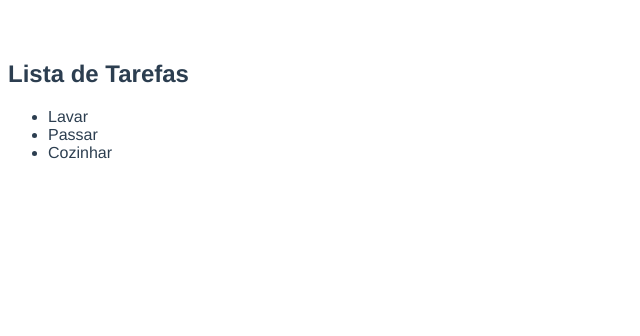
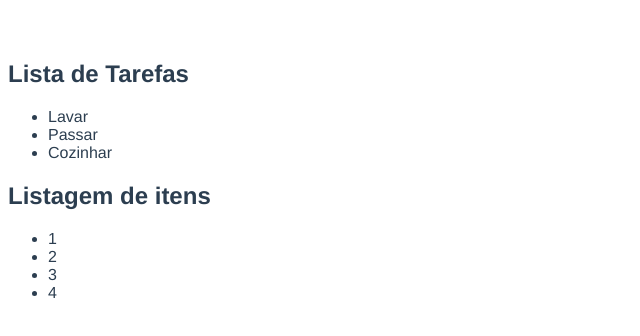
Before and after one commit to erandirjunior/curso-vue, a Vue app in the folder components-vue/: page / in a window 1280 px wide. Shown: the top 336 px of the page, without its empty margins (0-640 px from the left). Built offline with nearby package versions, Linux system fonts and the light colour scheme.

Commit message:
Definido configurações em propriedades recebidas

```diff
--- a/components-vue/src/App.vue
+++ b/components-vue/src/App.vue
@@ -1,16 +1,19 @@
 <template>
     <div id="app">
-      <tasks-component :items="['Lavar', 'Passar', 'Cozinhar']" :title="'Lista de Tarefas'"></tasks-component>
+        <tasks-component :items="['Lavar', 'Passar', 'Cozinhar']" :title="'Lista de Tarefas'"></tasks-component>
+        <list-items-component :title="'Listagem de itens'" :items="[1, 2, 3, 4]"></list-items-component>
     </div>
 </template>
 
 <script>
 import TasksComponent from './components/TasksComponent'
+import ListItemsComponent from './components/ListItemsComponent'
 
 export default {
     name: 'app',
     components: {
-      TasksComponent
+        TasksComponent,
+        ListItemsComponent
     }
 }
 </script>
--- /dev/null
+++ b/components-vue/src/components/ListItemsComponent.vue
@@ -0,0 +1,30 @@
+<template>
+    <div>
+        <h2>{{ title }}</h2>
+        <ul>
+            <li v-for="(item, index) in items" :key="index">{{ item }}</li>
+        </ul>
+    </div>
+</template>
+
+<script>
+    export default {
+        /*definindo configurações para uma propriedade recebida*/
+        props: {
+            title: {
+                required: true,
+                type: String,
+                default: ''
+            },
+            items: {
+                required: true,
+                type: Array,
+                default: []
+            }
+        }
+    }
+</script>
+
+<style scoped>
+
+</style>
```
